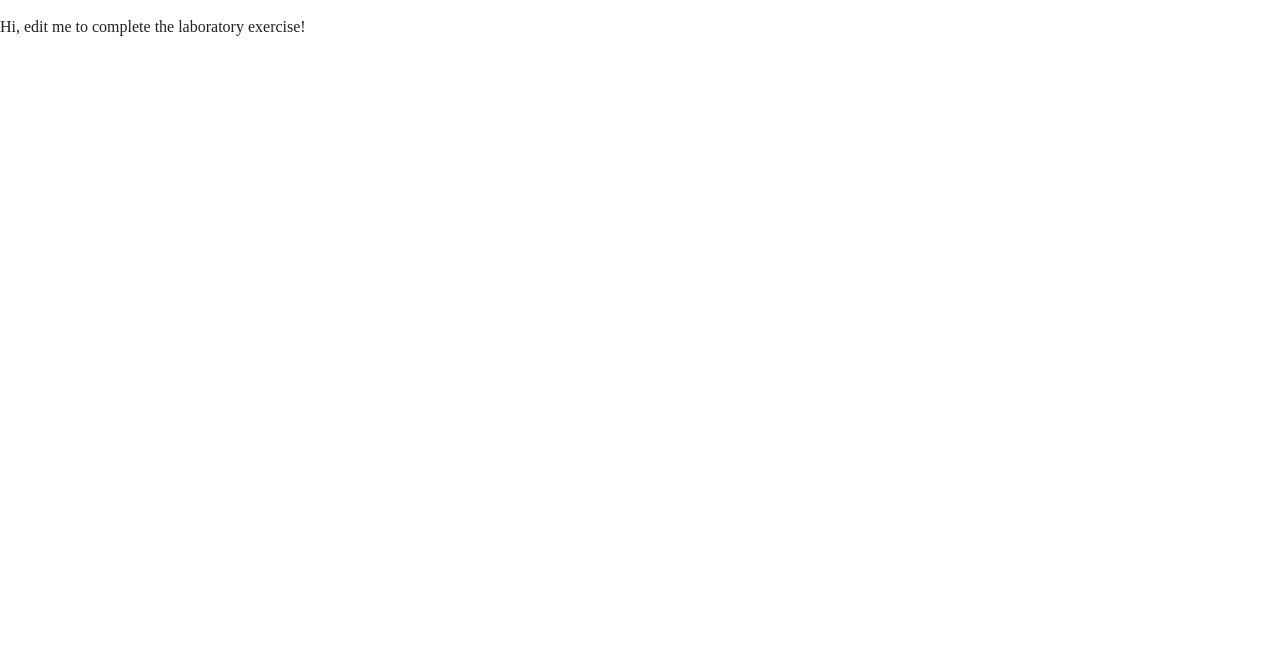
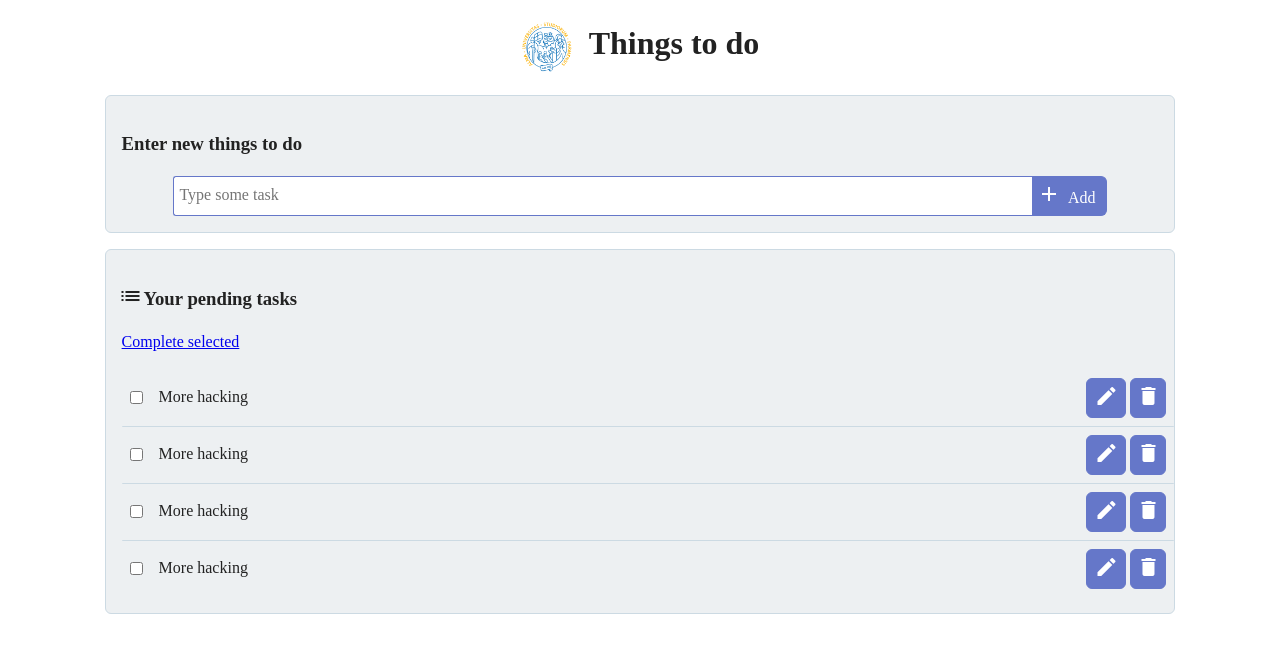
Before and after one commit to SOI-Unipr/todo-app, a plain HTML site: page index.html in a window 1280 px wide. Drawn offline with Linux system fonts and the light colour scheme.

Commit message:
Static page ready

```diff
--- a/css/custom.css
+++ b/css/custom.css
@@ -1 +1,136 @@
 /* Write here anything required to complete the laboratory */
+
+.text-center {
+  text-align: center;
+}
+
+button i.eos-icons ~ span {
+  line-height: 1.5rem;
+  margin-left: 0.5rem;
+  height: 24px;
+  display: inline-block;
+}
+
+button {
+  line-height: 24px;
+  border-inline: none;
+  border-radius: 6px;
+  padding: 5px 10px;
+  background-color: #6577c9;
+  box-shadow: none;
+  border: 1px solid #6577c9;
+  color: white;
+}
+
+button:hover, button:focus {
+  background-color: #f8c82a;
+  border-color: #f8c82a;
+}
+
+input[type=text] {
+  border-inline: none;
+  border: 1px solid #6577c9;
+  border-radius: 3px;
+  padding: 3px 5px;
+}
+
+input[type=text]:focus {
+  border-color: #f8c82a;
+}
+
+.input-group input[type=text] ~ button {
+  margin-left: 0;
+  border-left: none;
+  border-bottom-left-radius: 0;
+  border-top-left-radius: 0;
+}
+
+.input-group input[type=text] {
+  margin-right: -1px;
+  border-right: none;
+  border-bottom-right-radius: 0;
+  border-top-right-radius: 0;
+}
+
+/* Layout */
+
+.soi.content {
+  margin: 1rem auto;
+  min-width: 80%;
+  max-width: 90%;
+}
+
+.soi .header {
+}
+
+.soi .header h1 {
+  /*TODO*/
+}
+
+.soi .header img.logo {
+  margin-right: 1rem;
+}
+
+.soi .panel {
+  padding: 1rem;
+  border-radius: 6px;
+  border: 1px solid #ccdae3;
+  background-color: #edf0f2;
+  margin: 1rem auto 0;
+  width: 90%;
+}
+
+/* Input fields */
+
+.soi .form-group {
+  width: 100%;
+  display: flex;
+  flex-direction: row;
+  justify-content: center;
+}
+
+.soi .form-group .input-group {
+  width: 90%;
+  display: flex;
+}
+
+.soi .input-group input[type=text] {
+  flex-grow: 10;
+}
+
+/* Tasks */
+
+.soi .tasks {
+  padding-top: 1rem;
+}
+
+.soi .tasks:first-child {
+  border-top: none;
+}
+
+.soi .task {
+  padding: 0.5rem;
+  border-top: 1px solid #ccdae3;
+  border-radius: 1px;
+  display: flex;
+  flex-direction: row;
+  justify-content: space-between;
+  width: 100%;
+}
+
+.soi .task:first-of-type {
+  border-top: none;
+}
+
+.soi .task-left {
+  flex-grow: 10;
+  display: flex;
+  align-items: center;
+}
+
+.soi .task-left label {
+  margin-left: 1rem;
+}
+
+.soi .task-right {
+}
--- a/index.html
+++ b/index.html
@@ -25,8 +25,95 @@
 </head>
 <body>
 
-  <!-- Implement here -->
-  <p>Hi, edit me to complete the laboratory exercise!</p>
+<div class="soi content">
+
+  <!-- Header -->
+  <div class="header">
+    <h1 class="text-center"><img class="logo" src="icon.png" width="52" alt="UniPR Logo">Things to do</h1>
+  </div>
+
+  <!-- Panels -->
+  <div class="panel">
+    <h3>Enter new things to do</h3>
+
+    <form>
+      <div class="form-group">
+        <div class="input-group">
+          <input name="task" type="text" value="" placeholder="Type some task">
+          <button type="submit">
+            <i class="eos-icons">add</i>
+            <span>Add</span>
+          </button>
+        </div>
+      </div>
+    </form>
+
+  </div>
+
+  <div class="panel">
+
+    <h3><i class="eos-icons">list</i> Your pending tasks</h3>
+
+    <div class="panel-commands">
+      <a href="#" title="Mark tasks as complete">Complete selected</a>
+    </div>
+
+    <!-- Tasks -->
+    <div class="tasks">
+
+      <div class="task">
+        <div class="task-left">
+          <input type="checkbox" name="task-001">
+          <label class="task-item">More hacking</label>
+        </div>
+
+        <div class="task-right">
+          <button class="task-btn" title="Edit this task"><i class="eos-icons">edit</i></button>
+          <button class="task-btn" title="Complete this task"><i class="eos-icons">delete</i></button>
+        </div>
+      </div>
+
+      <div class="task">
+        <div class="task-left">
+          <input type="checkbox" name="task-001">
+          <label class="task-item">More hacking</label>
+        </div>
+
+        <div class="task-right">
+          <button class="task-btn" title="Edit this task"><i class="eos-icons">edit</i></button>
+          <button class="task-btn" title="Complete this task"><i class="eos-icons">delete</i></button>
+        </div>
+      </div>
+
+      <div class="task">
+        <div class="task-left">
+          <input type="checkbox" name="task-001">
+          <label class="task-item">More hacking</label>
+        </div>
+
+        <div class="task-right">
+          <button class="task-btn" title="Edit this task"><i class="eos-icons">edit</i></button>
+          <button class="task-btn" title="Complete this task"><i class="eos-icons">delete</i></button>
+        </div>
+      </div>
+
+      <div class="task">
+        <div class="task-left">
+          <input type="checkbox" name="task-001">
+          <label class="task-item">More hacking</label>
+        </div>
+
+        <div class="task-right">
+          <button class="task-btn" title="Edit this task"><i class="eos-icons">edit</i></button>
+          <button class="task-btn" title="Complete this task"><i class="eos-icons">delete</i></button>
+        </div>
+      </div>
+
+    </div>
+
+  </div>
+</div>
+
 
 <script src="js/vendor/modernizr-3.11.2.min.js"></script>
 <script src="js/plugins.js"></script>
```
